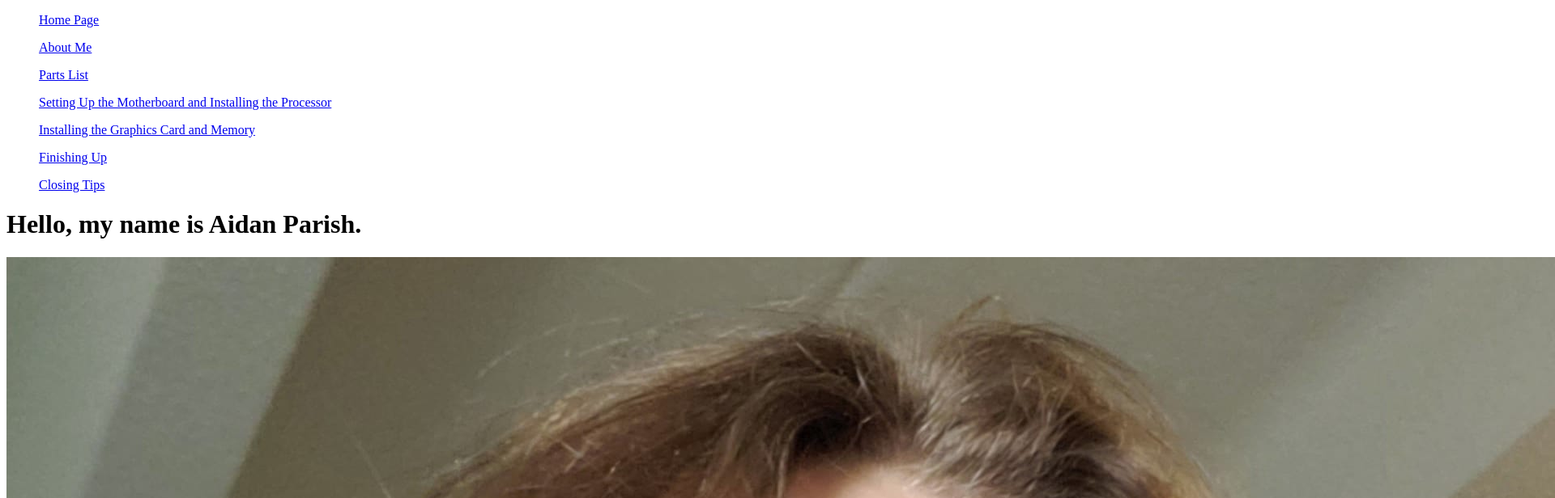
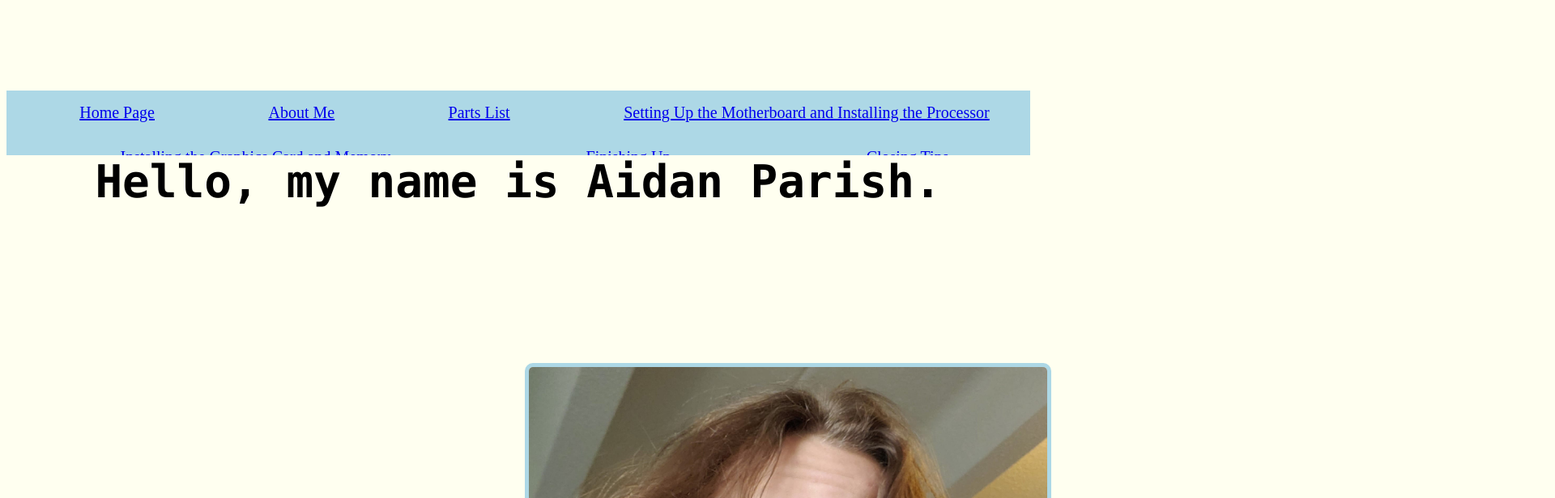
Before and after one commit to aparish0328/aparish0328.github.io, a plain HTML site: page page1.html in a window 1280 px wide. Shown: the top 616 px of the page at 81% size, 1920 px wide, since content can reach past the window. Drawn offline with Linux system fonts and the light colour scheme.

Commit message:
Update page1.html

```diff
--- a/page1.html
+++ b/page1.html
@@ -5,7 +5,7 @@
         <meta http-equiv="X-UA-Compatible" content="IE=edge">
         <meta name="viewport" content="width=device-width, initial-scale=1.0">
         <title>About Me</title>
-        <link rel = "stylesheet" href="1210_style.css"/>
+        <link rel = "stylesheet" href="style.css"/>
     </head>
     <body>
         <main id="main">
@@ -13,7 +13,7 @@
                 <div>
                     <nav id ="navBar">
                         <div class="flex-container">
-                            <Div id="box"><ul><a href =1210_index.html>Home Page</a></ul></Div>
+                            <Div id="box"><ul><a href =index.html>Home Page</a></ul></Div>
                             <Div id="box"><ul><a href =page1.html>About Me</a></ul></Div>
                             <Div id="box"><ul><a href =page2.html>Parts List</a></ul></Div>
                             <Div id="box"><ul><a href =page3.html>Setting Up the Motherboard and Installing the Processor</a></ul></Div>
```
